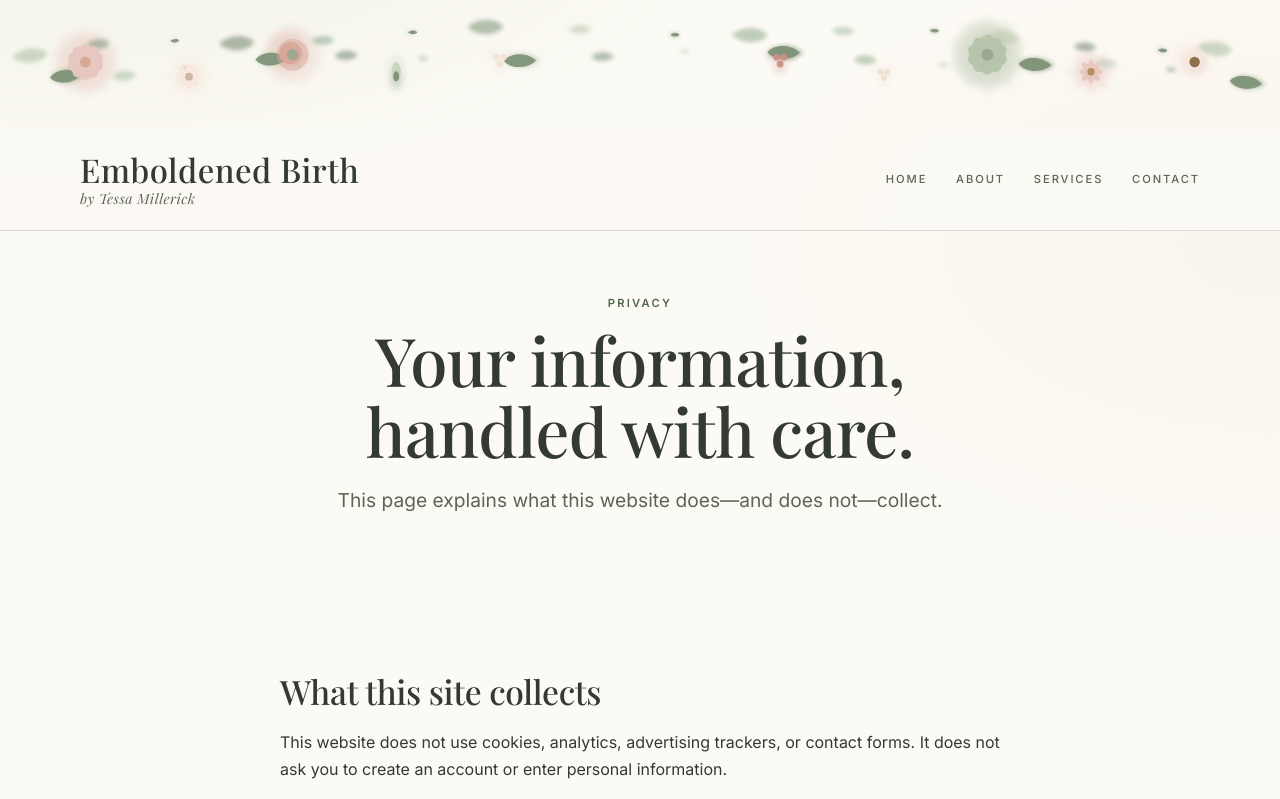
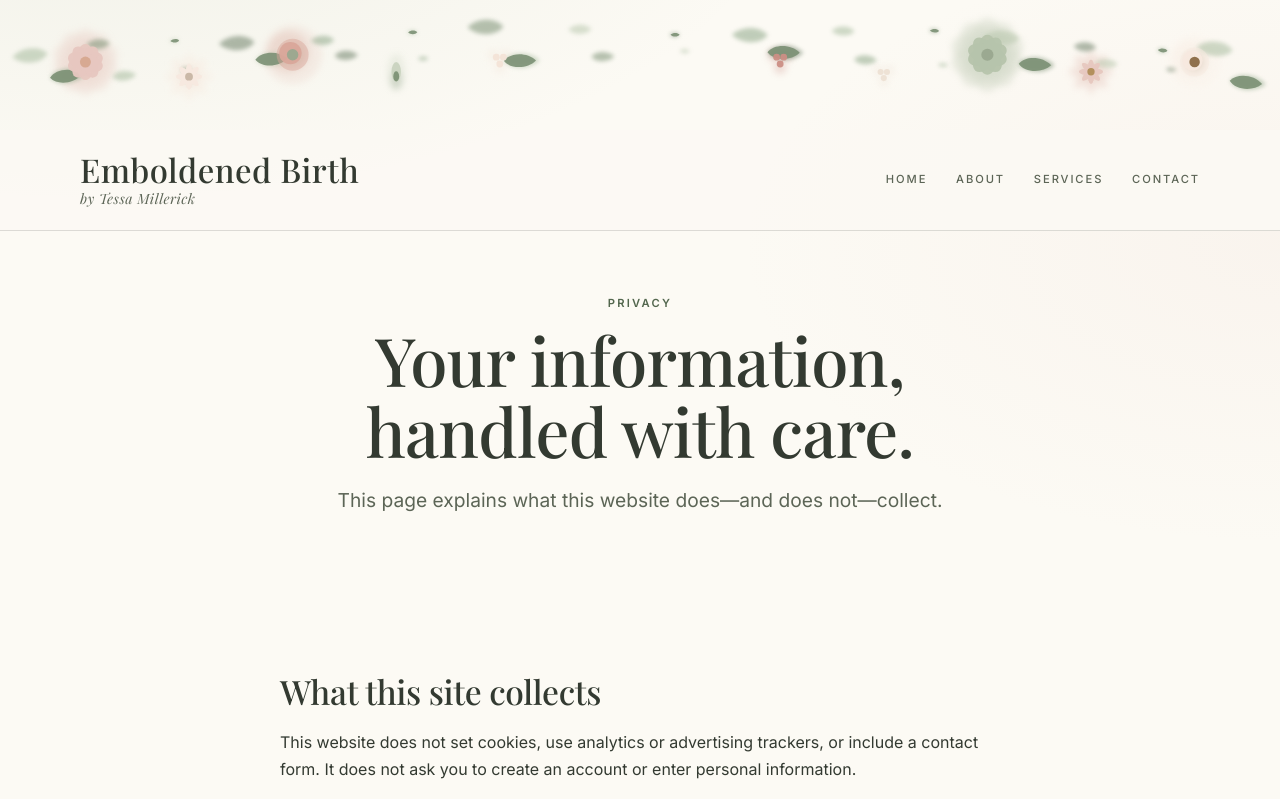
Before and after one commit to tessamillerick/emboldened-birth-site, a plain HTML site: page privacy.html in a window 1280 px wide. Shown: the top 799 px of the page. Drawn offline with Linux system fonts and the light colour scheme.

Commit message:
Clarify website privacy statement

```diff
--- a/privacy.html
+++ b/privacy.html
@@ -60,7 +60,7 @@
     <section class="section section--tight">
       <div class="wrap prose">
         <h2>What this site collects</h2>
-        <p>This website does not use cookies, analytics, advertising trackers, or contact forms. It does not ask you to create an account or enter personal information.</p>
+        <p>This website does not set cookies, use analytics or advertising trackers, or include a contact form. It does not ask you to create an account or enter personal information.</p>
         <p>It is hosted on GitHub Pages. GitHub may collect standard technical information, such as IP addresses, in server logs as part of hosting. Those logs are controlled by GitHub, not by Emboldened Birth.</p>
 
         <h2>If you contact me</h2>
```
